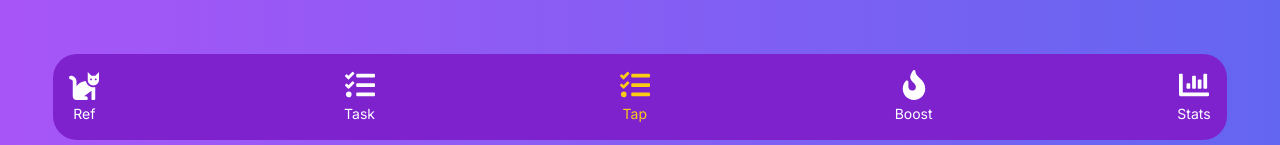
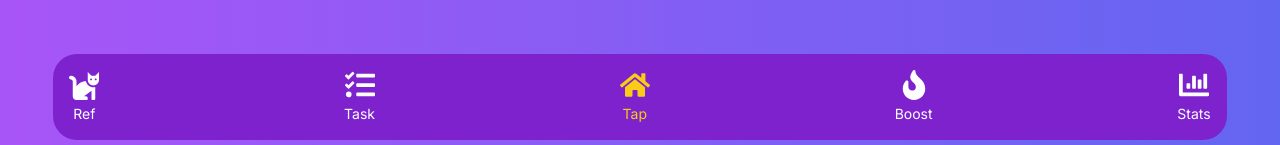
Before and after one commit to greenprem/tapcoin, a Next.js app: page / in a window 1280 px wide. Shown: the part 652-797 px from the top of the page. Built offline with nearby package versions, Linux system fonts and the light colour scheme.

Commit message:
Update NavBar.tsx

```diff
--- a/src/components/NavBar.tsx
+++ b/src/components/NavBar.tsx
@@ -1,29 +1,45 @@
 import React from 'react';
-import { FaCat, FaTasks, FaFire, FaChartBar } from 'react-icons/fa';
+import { NavLink } from 'react-router-dom';
+import { FaCat, FaTasks, FaFire, FaChartBar, FaHome } from 'react-icons/fa';
 
 const NavBar: React.FC = () => {
   return (
     <div id='navb' className="flex justify-between items-center w-11/12 bg-purple-700 p-4 fixed bottom-2 rounded-3xl mx-auto inset-x-0">
-      <button className="flex flex-col items-center text-white">
+      <NavLink
+        to="/ref"
+        className={({ isActive }) => `flex flex-col items-center ${isActive ? 'text-yellow-400' : 'text-white'}`}
+      >
         <FaCat className="text-3xl" />
         <span className="text-sm mt-1">Ref</span>
-      </button>
-      <button className="flex flex-col items-center text-white">
+      </NavLink>
+      <NavLink
+        to="/task"
+        className={({ isActive }) => `flex flex-col items-center ${isActive ? 'text-yellow-400' : 'text-white'}`}
+      >
         <FaTasks className="text-3xl" />
         <span className="text-sm mt-1">Task</span>
-      </button>
-      <button className="flex flex-col items-center text-yellow-400">
-        <FaTasks className="text-3xl" />
+      </NavLink>
+      <NavLink
+        to="/"
+        className={({ isActive }) => `flex flex-col items-center ${isActive ? 'text-yellow-400' : 'text-white'}`}
+      >
+        <FaHome className="text-3xl" />
         <span className="text-sm mt-1">Tap</span>
-      </button>
-      <button className="flex flex-col items-center text-white">
+      </NavLink>
+      <NavLink
+        to="/boost"
+        className={({ isActive }) => `flex flex-col items-center ${isActive ? 'text-yellow-400' : 'text-white'}`}
+      >
         <FaFire className="text-3xl" />
         <span className="text-sm mt-1">Boost</span>
-      </button>
-      <button className="flex flex-col items-center text-white">
+      </NavLink>
+      <NavLink
+        to="/stats"
+        className={({ isActive }) => `flex flex-col items-center ${isActive ? 'text-yellow-400' : 'text-white'}`}
+      >
         <FaChartBar className="text-3xl" />
         <span className="text-sm mt-1">Stats</span>
-      </button>
+      </NavLink>
     </div>
   );
 }
```
